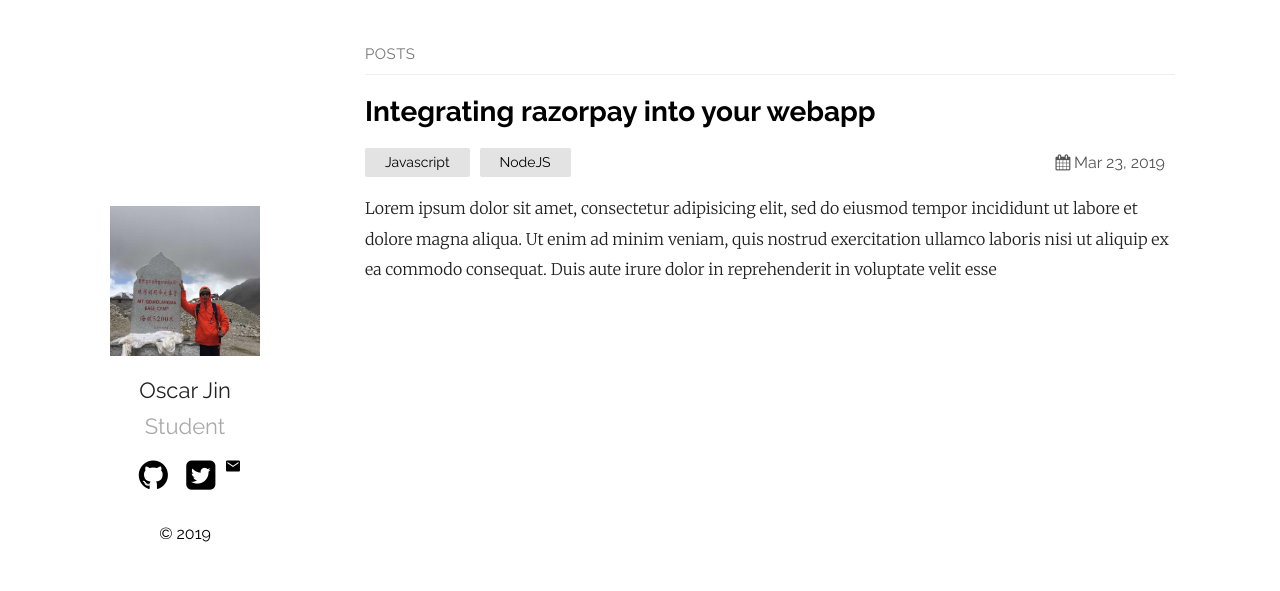
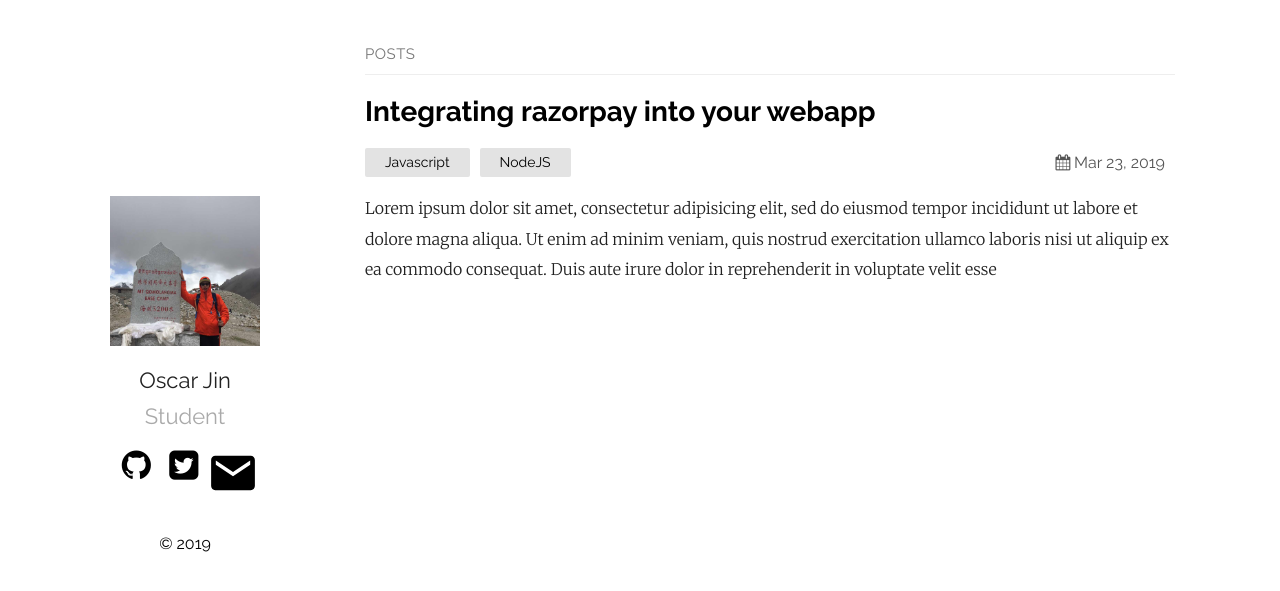
Before and after one commit to OscarJin/OscarJin.github.io, a Jekyll site: the page built from index.md, in a window 1280 px wide. Shown: the top 591 px of the page. Built offline with Jekyll 4.4.1, drawn with Linux system fonts in a browser that asks for light colours.

Commit message:
Update default.html

```diff
--- a/_layouts/default.html
+++ b/_layouts/default.html
@@ -1,8 +1,8 @@
 <!DOCTYPE html>
 <html lang="en">
 <style>
-.icon{
-	font-size:50px;
+ion-icon{
+	font-size: 50px;
 }
 </style>
 <head>
```
